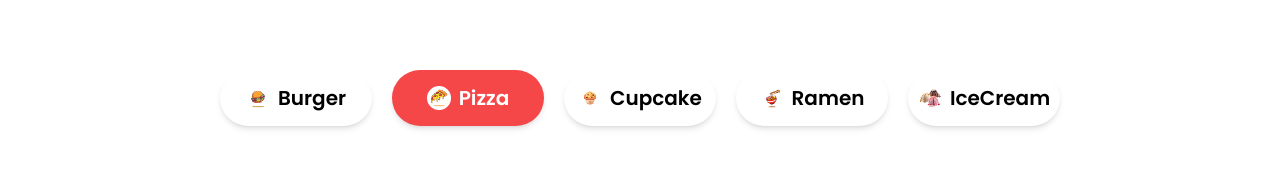
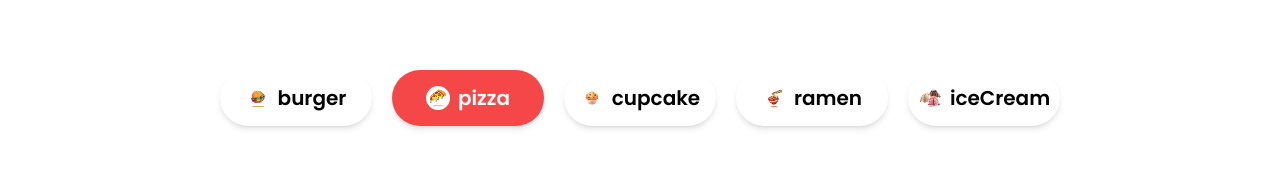
Before and after one commit to Morshedkhondokar/pizzateria-food, a React (Vite) app: page / in a window 1280 px wide. Shown: the part 1721-1897 px from the top of the page. Built offline with nearby package versions, Linux system fonts and the light colour scheme; no server answers.

Commit message:
according to category food item ui

```diff
--- a/src/App.jsx
+++ b/src/App.jsx
@@ -13,12 +13,12 @@ import Loader from './components/Loader ';
 const App = () => {
   const {loading} = useContext(AuthContext)
 
-  //  useEffect(() => {
-  //   Aos.init({
-  //     // duration: 1000,
-  //     // once: true,
-  //   });
-  // }, []);
+   useEffect(() => {
+    Aos.init({
+      // duration: 1000,
+      // once: true,
+    });
+  }, []);
 
   if(loading){
     return <Loader/>
--- a/src/components/Menu/MenuItem.jsx
+++ b/src/components/Menu/MenuItem.jsx
@@ -4,13 +4,13 @@ import MenuCard from "../home/MenuCard";
 
 
 const MenuItem = () => {
-    const [activeCategory, setActiveCategory] = useState("Pizza");
+    const [activeCategory, setActiveCategory] = useState("pizza");
     const categories = [
-    { name: "Burger", img: "images/burger.png" },
-    { name: "Pizza", img: "images/pizza.png" },
-    { name: "Cupcake", img: "images/cupcake.png" },
-    { name: "Ramen", img: "images/ramen.png" },
-    { name: "IceCream", img: "images/IceCream.png" },
+     { name: "burger", img: "images/burger.png" },
+    { name: "pizza", img: "images/pizza.png" },
+    { name: "cupcake", img: "images/cupcake.png" },
+    { name: "ramen", img: "images/ramen.png" },
+    { name: "iceCream", img: "images/IceCream.png" },
   ];
     return (
     <div className="my-24 mx-3">
@@ -57,7 +57,7 @@ const MenuItem = () => {
         <FaArrowRight className="absolute md:hidden -top-1/10  right-2 text-[#F54748] text-xl" />
       </div>
       {/* Pizza card */}
-      <MenuCard/>
+      <MenuCard activeCategory={activeCategory}/>
     </div>
   );
 };
--- a/src/components/home/MenuCard.jsx
+++ b/src/components/home/MenuCard.jsx
@@ -3,7 +3,7 @@ import { FaMinusCircle, FaPlus, FaPlusCircle, FaStar } from "react-icons/fa";
 import CartContext from "../context/CartContext";
 import { Link } from "react-router";
 
-const MenuCard = () => {
+const MenuCard = ({activeCategory}) => {
   const [pizzas, setPizzas] = useState([]);
   const { cart, addToCart, increaseQuantity, decreaseQuantity } =
     useContext(CartContext);
@@ -12,8 +12,11 @@ const MenuCard = () => {
     useEffect(()=>{
       fetch("http://localhost:5000/foods")
       .then((res) => res.json())
-      .then((data) => setPizzas(data));
-    },[pizzas])
+      .then((data) => {
+        const filter = data.filter(item=> item.category === activeCategory)
+        setPizzas(filter)
+      });
+    },[activeCategory])
 
 
   // helper: find pizza quantity in cart
--- a/src/components/home/MenuHome.jsx
+++ b/src/components/home/MenuHome.jsx
@@ -3,14 +3,14 @@ import { FaArrowRight } from "react-icons/fa";
 import MenuCard from "./MenuCard";
 
 const MenuHome = () => {
-  const [activeCategory, setActiveCategory] = useState("Pizza");
+  const [activeCategory, setActiveCategory] = useState("pizza");
 
   const categories = [
-    { name: "Burger", img: "images/burger.png" },
-    { name: "Pizza", img: "images/pizza.png" },
-    { name: "Cupcake", img: "images/cupcake.png" },
-    { name: "Ramen", img: "images/ramen.png" },
-    { name: "IceCream", img: "images/IceCream.png" },
+    { name: "burger", img: "images/burger.png" },
+    { name: "pizza", img: "images/pizza.png" },
+    { name: "cupcake", img: "images/cupcake.png" },
+    { name: "ramen", img: "images/ramen.png" },
+    { name: "iceCream", img: "images/IceCream.png" },
   ];
 
   return (
@@ -58,7 +58,7 @@ const MenuHome = () => {
         <FaArrowRight className="absolute md:hidden -top-1/10  right-2 text-[#F54748] text-xl" />
       </div>
       {/* Pizza card */}
-      <MenuCard/>
+      <MenuCard activeCategory={activeCategory}/>
     </div>
   );
 };
--- a/src/pages/AddFood.jsx
+++ b/src/pages/AddFood.jsx
@@ -145,7 +145,7 @@ const AddFood = () => {
           {/* Submit Button */}
           <button
             type="submit"
-            className="w-full bg-[#F54748] text-white py-2 rounded-full font-semibold"
+            className="w-full cursor-pointer bg-[#F54748] text-white py-2 rounded-full font-semibold"
           >
             Add Product
           </button>
```
